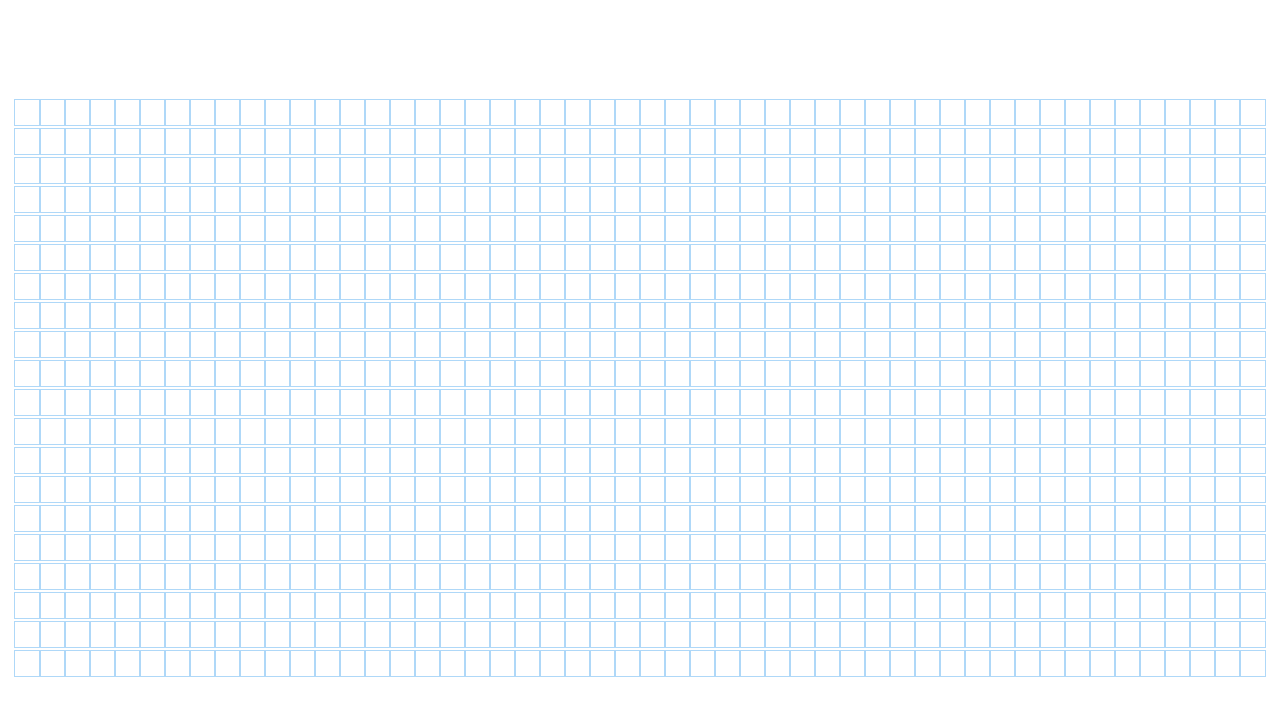
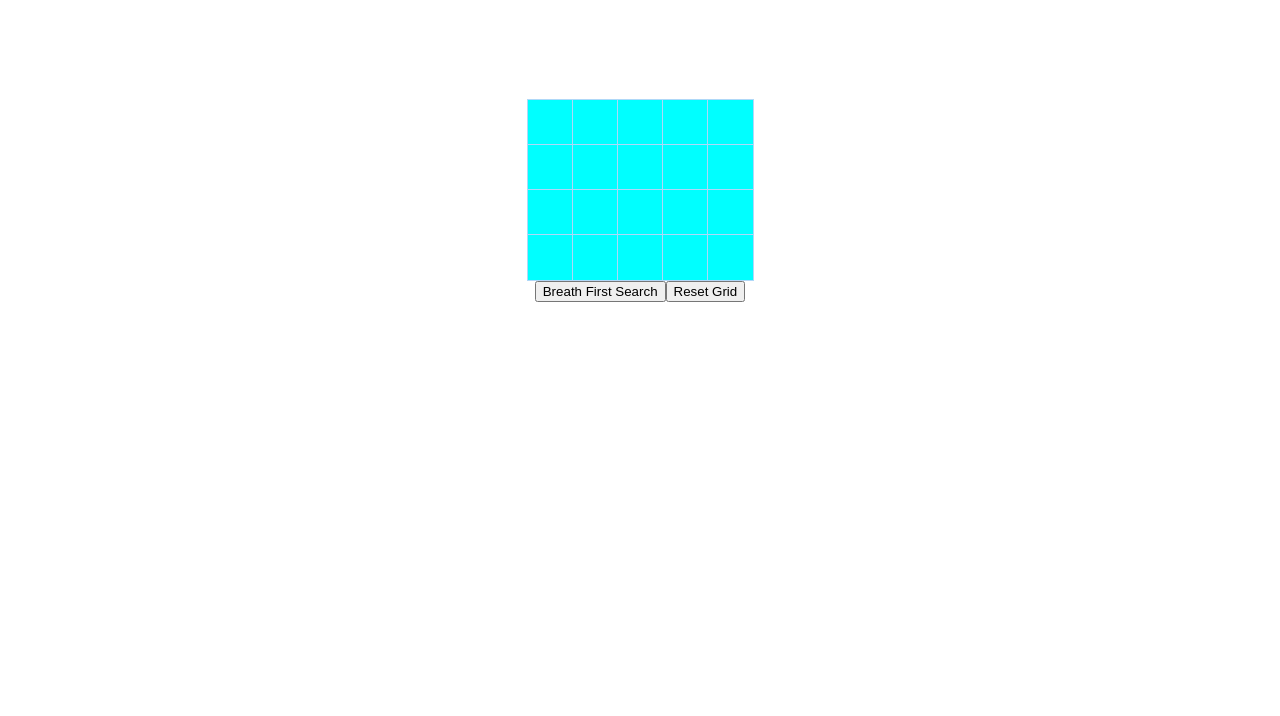
Before and after one commit to kMongru/react-search-project, a React (Create React App) app: page / in a window 1280 px wide. Shown: the top 716 px of the page. Built offline with nearby package versions, Linux system fonts and the light colour scheme.

Commit message:
update UI, reset added

```diff
--- a/src/islandVisualization/IslandVisualization.js
+++ b/src/islandVisualization/IslandVisualization.js
@@ -5,48 +5,46 @@ import './islandVisualization.css';
 
 const IslandVisualization = (props) => {
   const [grid, setGrid] = useState([]);
-  const [mouseIsPressed, setMouseIsPressed] = useState(false);
 
   useEffect(() => {
-    const grid = getInitialGrid();
-    setGrid(grid);
+    handleReset();
   }, []);
 
-  const handleMouseDown = (row, col) => {
-    const newGrid = getNewGridWithWallToggled(grid, row, col);
-    setGrid(newGrid);
-    setMouseIsPressed(true);
+  const visualizeBFS = () => {
+    for (let r = 0; r < grid[0].length; r++) {
+      for (let c = 0; c < grid.length; c++) {}
+    }
   };
 
-  const handleMouseEnter = (row, col) => {
-    if (mouseIsPressed) return;
-    const newGrid = getNewGridWithWallToggled(grid, row, col);
+  const handleNodeStateChange = (row, col) => {
+    // console.log(row);
+    const newGrid = getUpdatedGrid(grid, row, col);
     setGrid(newGrid);
   };
 
-  const handleMouseUp = () => {
-    setMouseIsPressed(false);
+  const handleReset = () => {
+    const grid = getInitialGrid();
+    setGrid(grid);
   };
 
   return (
     <>
-      {/* <button onClick={() => this.visualizeBFS()}>Breath First Search</button> */}
       <div className='grid'>
         {grid.map((row, rowIdx) => {
           return (
-            <div key={rowIdx}>
-              {row.map((node, nodeIdx) => {
+            // rowIdx is for each row across the grid
+            <div className='grid-row' key={rowIdx}>
+              {row.map((node, i) => {
+                //extract the values out of the node object
                 const { row, col, isIsland } = node;
+
                 return (
                   <Node
-                    key={nodeIdx}
+                    key={`${rowIdx}-${col}`}
                     col={col}
+                    row={row}
                     isIsland={isIsland}
-                    mouseIsPressed={mouseIsPressed}
-                    onMouseDown={(row, col) => this.handleMouseDown(row, col)}
-                    onMouseEnter={(row, col) => this.handleMouseEnter(row, col)}
-                    onMouseUp={() => this.handleMouseUp()}
-                    row={row}
+                    onClick={() => handleNodeStateChange(row, col)}
                   ></Node>
                 );
               })}
@@ -54,39 +52,55 @@ const IslandVisualization = (props) => {
           );
         })}
       </div>
+      <button onClick={() => visualizeBFS()}>Breath First Search</button>
+      <button onClick={() => handleReset()}>Reset Grid</button>
     </>
   );
 };
 
+//build the inital grid
+/*
+
+grid = [[0,0,0,0],
+        [0,0,0,0],
+        [0,0,0,0],
+       ]
+*/
+
 const getInitialGrid = () => {
   const grid = [];
-  for (let row = 0; row < 20; row++) {
-    const currentRow = [];
-    for (let col = 0; col < 50; col++) {
-      currentRow.push(createNode(col, row));
+  //create each row then push to the grid obj
+  for (let row = 0; row < 4; row++) {
+    let newRow = [];
+    for (let col = 0; col < 5; col++) {
+      newRow.push(createNode(row, col));
     }
-    grid.push(currentRow);
+    grid.push(newRow);
   }
   return grid;
 };
 
-const createNode = (col, row) => {
+const createNode = (r, c) => {
   return {
-    col,
-    row,
+    row: r,
+    col: c,
     isVisited: false,
     isIsland: false,
-    previousNode: null,
   };
 };
 
-const getNewGridWithWallToggled = (grid, row, col) => {
-  const newGrid = grid.slice();
+//update function to toggle islands
+const getUpdatedGrid = (grid, row, col) => {
+  const newGrid = grid.slice(); // copy the array
   const node = newGrid[row][col];
+
+  //change the value of the selected node
   const newNode = {
     ...node,
     isIsland: !node.isIsland,
   };
+
+  //reassign the new node & return updated grid
   newGrid[row][col] = newNode;
   return newGrid;
 };
--- a/src/islandVisualization/islandVisualization.css
+++ b/src/islandVisualization/islandVisualization.css
@@ -1,3 +1,7 @@
 .grid {
   margin: 100px 0 0;
 }
+
+.grid-row {
+  height: var(--node-dimensions);
+}
--- a/src/islandVisualization/node/Node.js
+++ b/src/islandVisualization/node/Node.js
@@ -1,17 +1,18 @@
-import React from 'react';
+import React, { useState, useEffect } from 'react';
 
 import './node.css';
 
-const Node = (col, row, isIsland, onMouseDown, onMouseEnter, onMouseUp) => {
-  const extraClassName = isIsland ? 'node-wall' : '';
+const Node = ({ row, col, isIsland, onClick }) => {
+  const extraClassName = isIsland ? 'island' : 'water';
 
   return (
     <div
       id={`node-${row}-${col}`}
+      isIsland={isIsland}
       className={`node ${extraClassName}`}
-      onMouseDown={() => onMouseDown(row, col)}
-      onMouseEnter={() => onMouseEnter(row, col)}
-      onMouseUp={() => onMouseUp()}
+      onClick={() => {
+        onClick();
+      }}
     ></div>
   );
 };
--- a/src/islandVisualization/node/node.css
+++ b/src/islandVisualization/node/node.css
@@ -1,8 +1,17 @@
 .node {
-  width: 25px;
-  height: 25px;
+  width: var(--node-dimensions);
+  height: var(--node-dimensions);
   outline: 1px solid rgb(175, 216, 248);
   display: inline-block;
+  cursor: pointer;
+}
+
+.water {
+  background-color: aqua;
+}
+
+.island {
+  background-color: rgb(12, 53, 71);
 }
 
 .node-finish {
@@ -46,10 +55,6 @@
   }
 }
 
-.node-wall {
-  background-color: rgb(12, 53, 71);
-}
-
 .node-shortest-path {
   animation-name: shortestPath;
   animation-duration: 1.5s;
--- a/src/styles/index.css
+++ b/src/styles/index.css
@@ -1,3 +1,7 @@
+:root {
+  --node-dimensions: 45px;
+}
+
 body {
   margin: 0;
   font-family: -apple-system, BlinkMacSystemFont, 'Segoe UI', 'Roboto', 'Oxygen',
```
Also changed, not shown: src/algorithms/BFS.js (+25 -0 lines).
